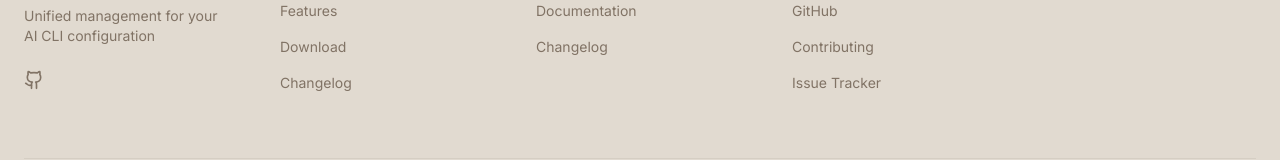
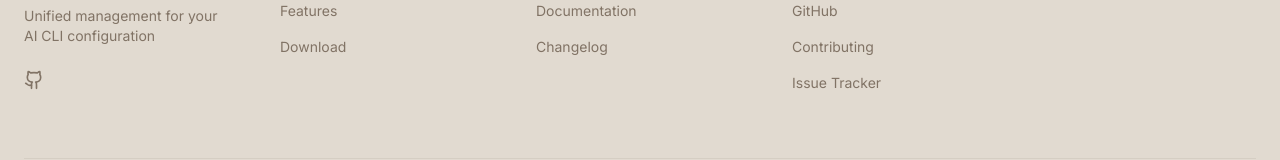
Before and after one commit to yovinchen/cc-switch-website, a React (Vite) app: page / in a window 1280 px wide. Shown: the part 6261-6421 px from the top of the page. Built offline with nearby package versions, Linux system fonts and the light colour scheme; no server answers.

Commit message:
fix(footer): remove changelog from product section

```diff
--- a/src/components/ccswitch/SiteFooter.tsx
+++ b/src/components/ccswitch/SiteFooter.tsx
@@ -16,7 +16,6 @@ export function SiteFooter() {
       links: [
         { label: t.footer.product.features, href: '/#features', internal: true },
         { label: t.footer.product.download, href: 'https://github.com/farion1231/cc-switch/releases' },
-        { label: t.footer.product.changelog, href: '/changelog', internal: true },
       ],
     },
     resources: {
```
